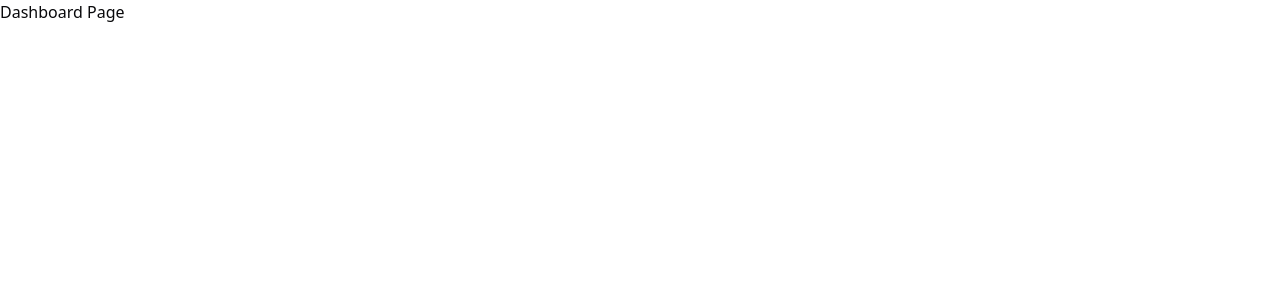
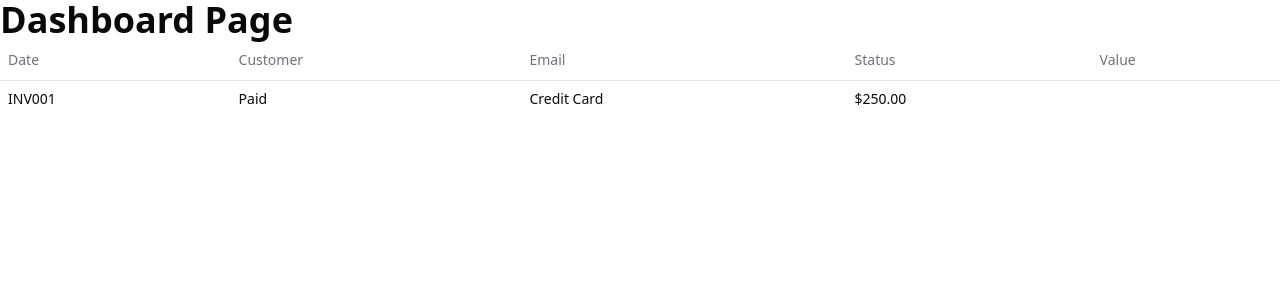
Before and after one commit to techcoder2007/invoice-app, a Next.js app: page /dashboard in a window 1280 px wide. Shown: the top 300 px of the page. Built offline with nearby package versions, Linux system fonts and the light colour scheme.

Commit message:
added badge component

```diff
--- a/src/app/dashboard/page.tsx
+++ b/src/app/dashboard/page.tsx
@@ -1,7 +1,35 @@
+import {
+  Table,
+  TableBody,
+  TableCell,
+  TableHead,
+  TableHeader,
+  TableRow,
+} from "@/components/ui/table";
+
 export default function DashboardPage() {
   return (
-    <div>
-      <h1>Dashboard Page</h1>
-    </div>
+    <main>
+      <h1 className="text-4xl font-bold">Dashboard Page</h1>
+      <Table>
+        <TableHeader>
+          <TableRow>
+            <TableHead>Date</TableHead>
+            <TableHead>Customer</TableHead>
+            <TableHead>Email</TableHead>
+            <TableHead>Status</TableHead>
+            <TableHead>Value</TableHead>
+          </TableRow>
+        </TableHeader>
+        <TableBody>
+          <TableRow>
+            <TableCell>INV001</TableCell>
+            <TableCell>Paid</TableCell>
+            <TableCell>Credit Card</TableCell>
+            <TableCell>$250.00</TableCell>
+          </TableRow>
+        </TableBody>
+      </Table>
+    </main>
   );
 }
--- /dev/null
+++ b/src/components/ui/badge.tsx
@@ -0,0 +1,36 @@
+import * as React from "react"
+import { cva, type VariantProps } from "class-variance-authority"
+
+import { cn } from "@/lib/utils"
+
+const badgeVariants = cva(
+  "inline-flex items-center rounded-md border px-2.5 py-0.5 text-xs font-semibold transition-colors focus:outline-none focus:ring-2 focus:ring-ring focus:ring-offset-2",
+  {
+    variants: {
+      variant: {
+        default:
+          "border-transparent bg-primary text-primary-foreground shadow hover:bg-primary/80",
+        secondary:
+          "border-transparent bg-secondary text-secondary-foreground hover:bg-secondary/80",
+        destructive:
+          "border-transparent bg-destructive text-destructive-foreground shadow hover:bg-destructive/80",
+        outline: "text-foreground",
+      },
+    },
+    defaultVariants: {
+      variant: "default",
+    },
+  }
+)
+
+export interface BadgeProps
+  extends React.HTMLAttributes<HTMLDivElement>,
+    VariantProps<typeof badgeVariants> {}
+
+function Badge({ className, variant, ...props }: BadgeProps) {
+  return (
+    <div className={cn(badgeVariants({ variant }), className)} {...props} />
+  )
+}
+
+export { Badge, badgeVariants }
```
